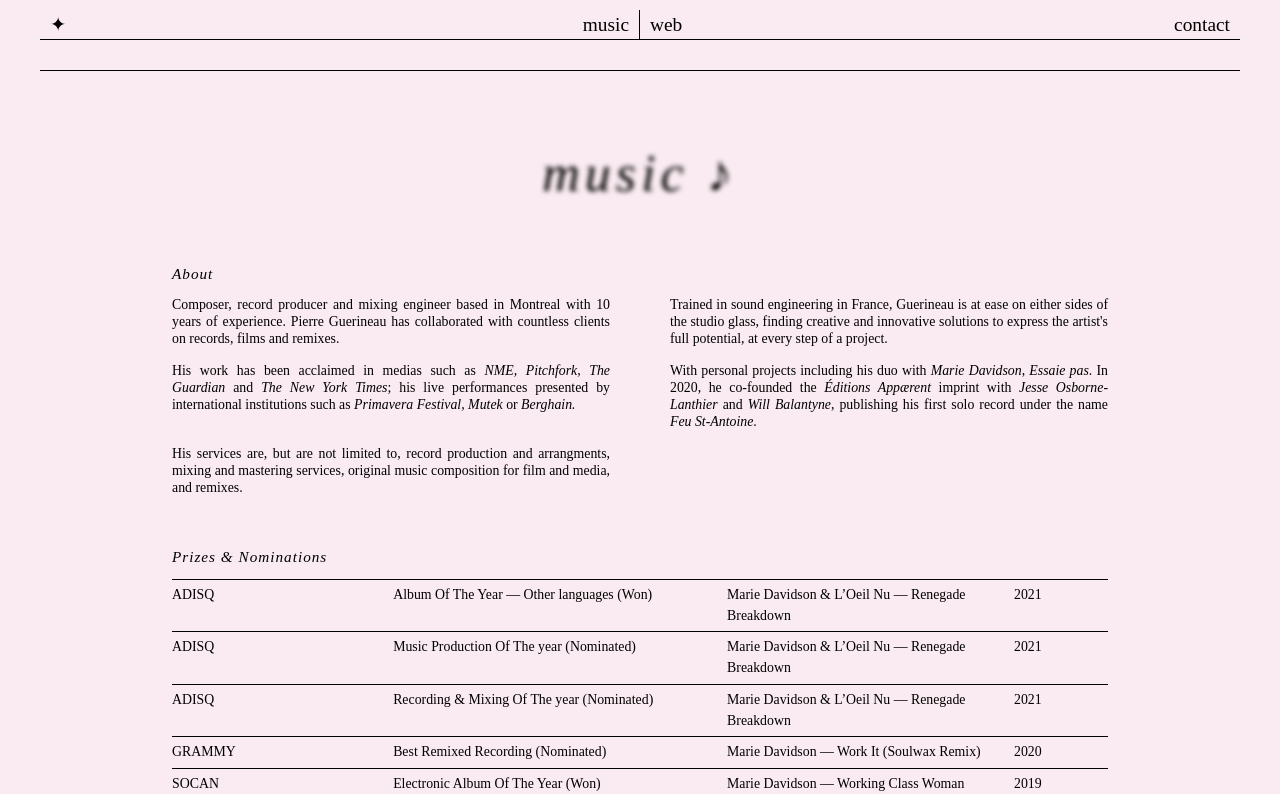
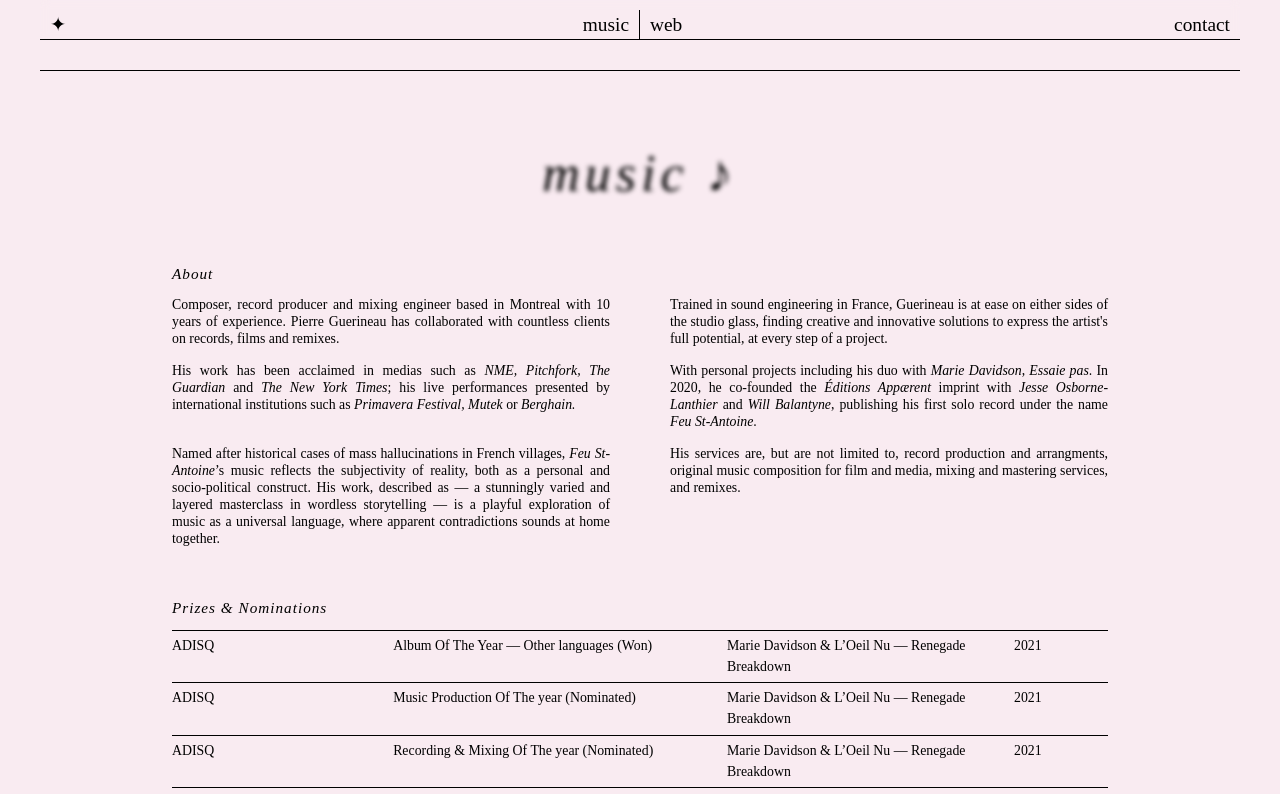
Before and after one commit to piaere/pg-official-v2, a React (Vite) app in the folder pg-vite/: page /music in a window 1280 px wide. Shown: the top 794 px of the page. Built offline with nearby package versions, Linux system fonts and the light colour scheme.

Commit message:
bio update

```diff
--- a/pg-vite/src/music.jsx
+++ b/pg-vite/src/music.jsx
@@ -33,12 +33,20 @@ const Music = () => {
           imprint with <i>Jesse Osborne-Lanthier</i> and <i>Will Balantyne</i>,
           publishing his first solo record under the name <i>Feu St-Antoine</i>.
         </div>
+        <div className="bio-paragraph">
+          Named after historical cases of mass hallucinations in French
+          villages, <i>Feu St-Antoine</i>’s music reflects the subjectivity of
+          reality, both as a personal and socio-political construct. His work,
+          described as — a stunningly varied and layered masterclass in wordless
+          storytelling — is a playful exploration of music as a universal
+          language, where apparent contradictions sounds at home together.
+        </div>
         {/* <div></div> */}
         <div className="bio-paragraph">
           {" "}
           His services are, but are not limited to, record production and
-          arrangments, mixing and mastering services, original music composition
-          for film and media, and remixes.
+          arrangments, original music composition for film and media, mixing and
+          mastering services, and remixes.
           {/* <br/>
           <a
             style={{ "font-style": "italic" }}
```
